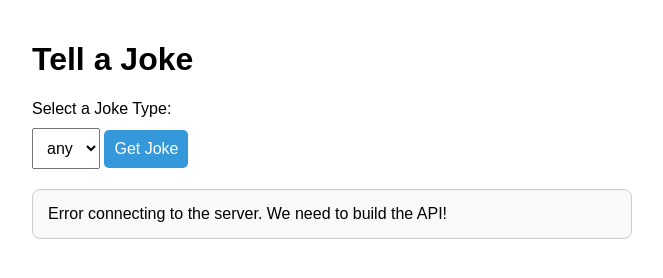
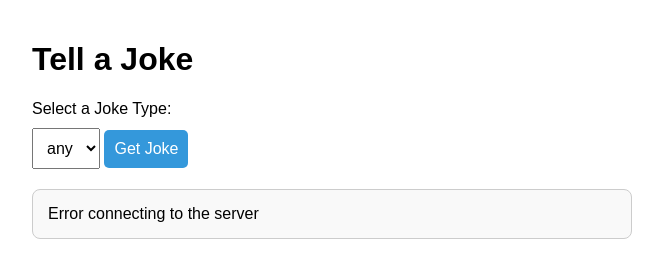
Before and after one commit to NotAStranger744/Joke-App, a website: page joke-app/public/index.html in a window 1280 px wide. Both pictures are taken after a click on the button "Get Joke". Shown: the whole page, without its empty margins (308-971 px from the left). Drawn offline with Linux system fonts and the light colour scheme; no server answers.

Commit message:
Update index.html

```diff
--- a/joke-app/public/index.html
+++ b/joke-app/public/index.html
@@ -60,7 +60,7 @@
                 if (currentValue) typeDropdown.value = currentValue;
 
             } catch (error) {
-                console.log("Waiting for backend API to be built...");
+                console.log("Error fetching joke types:", error);
             }
         }
 
@@ -99,7 +99,7 @@
                 }
 
             } catch (error) {
-                setupDiv.textContent = "Error connecting to the server. We need to build the API!";
+                setupDiv.textContent = "Error connecting to the server";
             }
         });
     </script>
```
